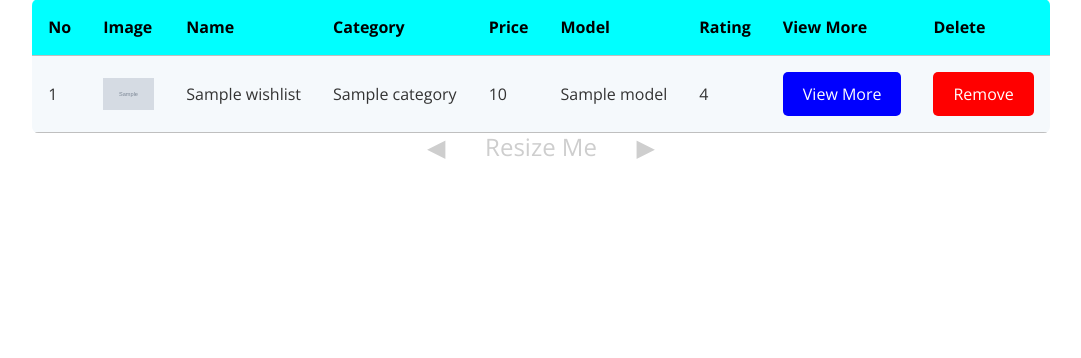
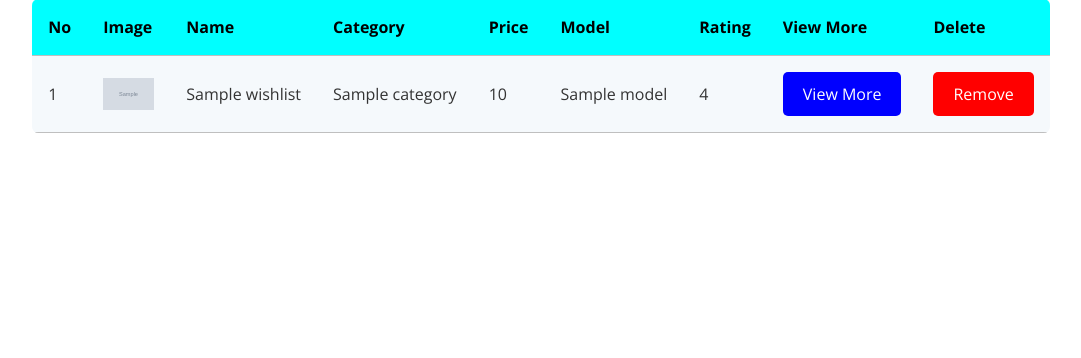
Before and after one commit to Muhammed0fayiz/Ecommerce-velolens, a Node project: template views/user/wishlist.ejs in a window 1280 px wide. Shown: the part 115-473 px from the top of the page, without its empty margins (99-1180 px from the left). Run offline with Node 20 templates, Linux system fonts and the light colour scheme; the template is opened without the code that fills it: most values are stand-ins (such as "Sample title", 1, 10 or a date in 2020); grey boxes marked "Sample" are stand-in pictures; some libraries are stand-ins or nearby versions; some web fonts are replaced.

Commit message:
change to wishlist

```diff
--- a/views/user/wishlist.ejs
+++ b/views/user/wishlist.ejs
@@ -333,7 +333,7 @@
 
             </tbody>
           </table>
-          <h3>Resize Me</h3>
+
           <%}else{ %>
 
             <p style="color: #3498db; font-size: 30px; font-weight: bold; text-align: center; width: 100%;">No item in Cart</p>
```
